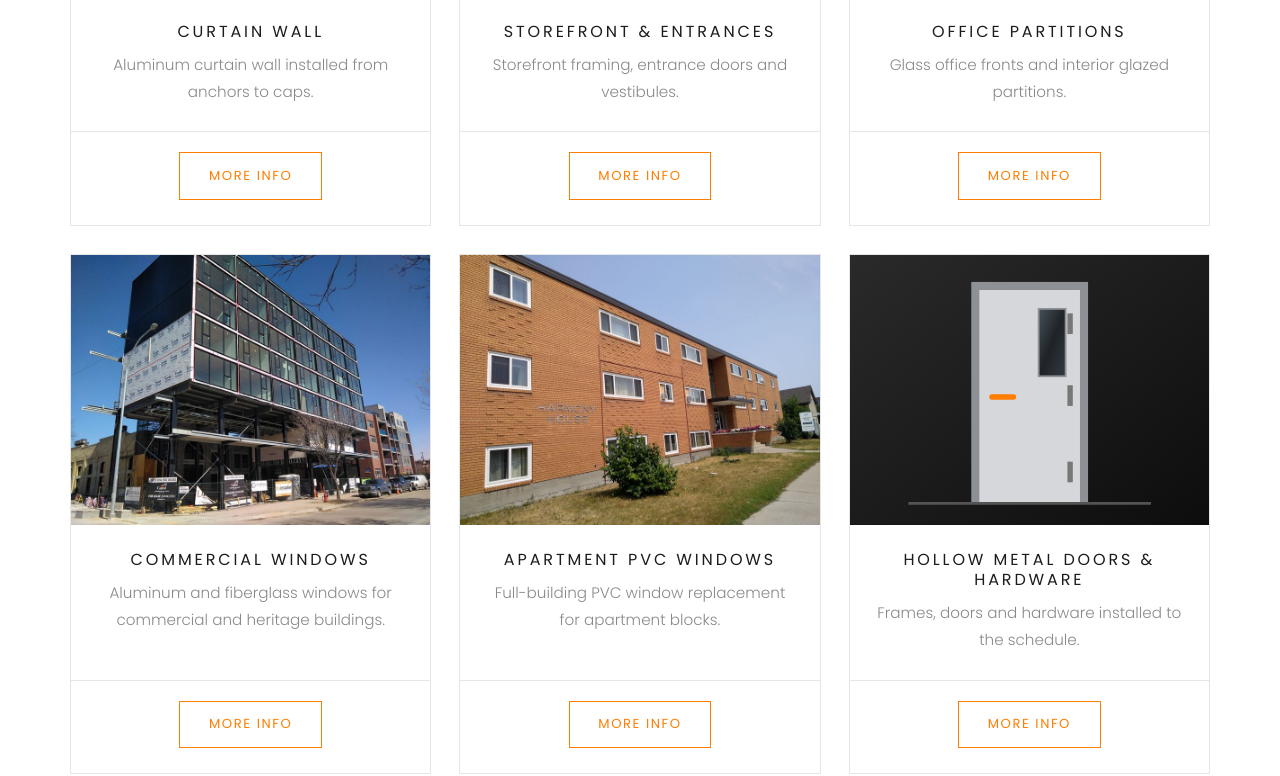
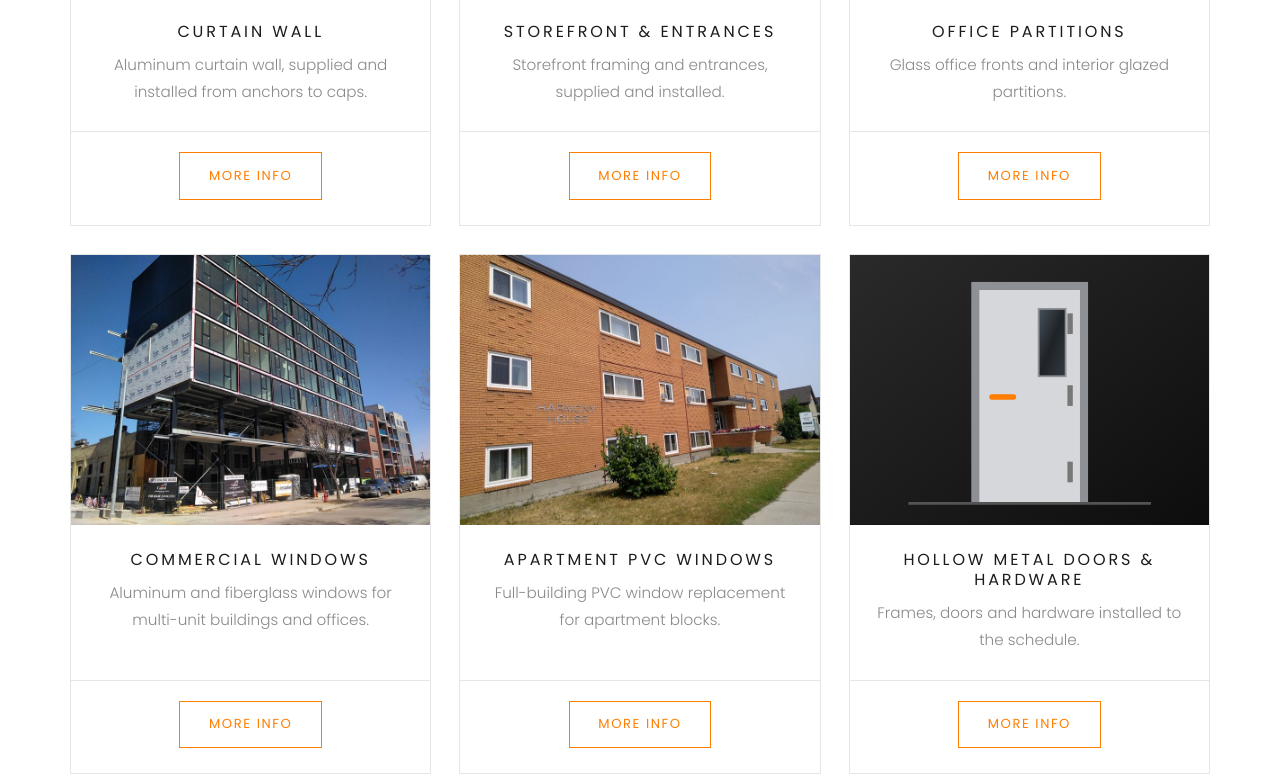
Before and after one commit to theinstallerca/theinstaller, an Astro site: page / in a window 1280 px wide. Shown: the part 1310-2086 px from the top of the page. Built offline with nearby package versions, Linux system fonts and the light colour scheme; Astro itself is replaced by a stand-in of ours.

Commit message:
Service text: supply and install; PVC from local suppliers; storefront as apartment entrance upgrade
Co-Authored-By: Claude Fable 5.2 <noreply@anthropic.com>
Claude-Session: https://claude.ai/code/session_012ZnjHDJ2SjhB9osiDDiu4t

```diff
--- a/src/layouts/Base.astro
+++ b/src/layouts/Base.astro
@@ -106,7 +106,7 @@ const schema = {
         <div>
           <h4>Residential</h4>
           <ul>
-            <li>PVC windows for homeowners are made by our partner company.</li>
+            <li>PVC windows for homeowners are handled by our partner company.</li>
             <li><a href="https://thewindows.ca" rel="noopener">thewindows.ca →</a></li>
           </ul>
         </div>
--- a/src/site.ts
+++ b/src/site.ts
@@ -43,16 +43,16 @@ export const services: Service[] = [
     photoCats: ['curtainwall'],
     h1: 'Curtain wall installation in Winnipeg',
     title: 'Curtain Wall Installation in Winnipeg',
-    description: 'Aluminum curtain wall installation in Winnipeg and Manitoba. Layout, anchors, framing, glazing and seals done by one crew. Send drawings for a quote.',
-    short: 'Aluminum curtain wall installed from anchors to caps.',
-    text: 'We install aluminum curtain wall systems on new buildings and additions. Layout, anchors, framing, glass and seals are done by the same crew, so the wall is plumb, tight and ready for inspection.',
+    description: 'Aluminum curtain wall supplied and installed in Winnipeg and Manitoba. Layout, anchors, framing, glazing and seals done by one crew. Send drawings for a quote.',
+    short: 'Aluminum curtain wall, supplied and installed from anchors to caps.',
+    text: 'We supply and install aluminum curtain wall systems on new buildings and additions. Layout, anchors, framing, glass and seals are done by the same crew, so the wall is plumb, tight and ready for inspection.',
     more: [
       'We work from the approved shop drawings and the manufacturer’s installation instructions. Anchors, alignment and joint sizes are checked before the glass goes in, because that is where leaks and call-backs start.',
       'Typical jobs are new commercial and mixed-use buildings, additions, stair and elevator towers, and glazed fronts that tie into storefront framing.',
     ],
-    list: ['Layout and anchor installation', 'Mullions, pressure plates and caps', 'Glass, spandrel and panel infill', 'Perimeter seals and air/vapour barrier tie-in'],
+    list: ['Supply and installation of the complete system', 'Layout and anchor installation', 'Mullions, pressure plates and caps', 'Glass, spandrel and panel infill', 'Perimeter seals and air/vapour barrier tie-in'],
     faqs: [
-      ['Do you install curtain wall supplied by others?', 'Yes. We install systems supplied by the glazing contractor, the fabricator or the general contractor as a labour-only package.'],
+      ['Do you supply the curtain wall or only install it?', 'We supply and install. You get one price and one company responsible for the material, the installation and the finished wall.'],
       ['What do you need to price a curtain wall job?', 'The elevations, the curtain wall shop drawings if they are ready, and the schedule. Early in a project the architectural drawings are enough for a budget price.'],
       outside,
     ],
@@ -65,16 +65,16 @@ export const services: Service[] = [
     photoCats: ['storefront'],
     h1: 'Storefront and entrance installation in Winnipeg',
     title: 'Storefront & Entrance Installation in Winnipeg',
-    description: 'Aluminum storefront framing, entrance doors and vestibules installed in Winnipeg for retail, offices and apartment buildings. Request a quote.',
-    short: 'Storefront framing, entrance doors and vestibules.',
-    text: 'Storefront framing and aluminum entrances for retail, offices and apartment buildings. We set the frames, hang and adjust the doors, and leave the entrance working the way it should.',
+    description: 'Aluminum storefront and entrances supplied and installed in Winnipeg. A clean way to upgrade an apartment building entrance. Request a quote.',
+    short: 'Storefront framing and entrances, supplied and installed.',
+    text: 'We supply and install storefront framing and aluminum entrances for apartment buildings, retail and offices. We set the frames, hang and adjust the doors, and leave the entrance working the way it should.',
     more: [
       'An entrance is the most used part of a building, so the details matter: a level sill, square frames, doors that close on their own and latch every time, and seals that keep the wind out in January.',
-      'We do new storefronts, replacement of old entrances in apartment blocks and commercial buildings, and vestibules added to existing openings.',
+      'A new aluminum entrance is the simplest way to upgrade an apartment building: it changes how the building looks from the street, stops drafts in the lobby and gives tenants a door that works. We also do new storefronts for retail and offices, and vestibules added to existing openings.',
     ],
-    list: ['Aluminum storefront framing', 'Entrance doors, closers and hardware', 'Vestibules and apartment building entrances', 'Glass replacement and re-glazing'],
+    list: ['Supply and installation', 'Apartment building entrance upgrades', 'Aluminum storefront framing', 'Entrance doors, closers and hardware', 'Vestibules', 'Glass replacement and re-glazing'],
     faqs: [
-      ['Can you replace an old entrance in an existing building?', 'Yes. We remove the old frame and doors, set the new entrance in the existing opening, and seal and finish the perimeter.'],
+      ['Can you replace the old entrance of an apartment building?', 'Yes. We supply the new entrance, remove the old frame and doors, set the new one in the existing opening, and seal and finish the perimeter.'],
       ['What do you need to quote a storefront or entrance?', 'Drawings if there are any. For a replacement, photos and rough sizes are enough to start, and we measure on site before ordering.'],
       outside,
     ],
@@ -109,16 +109,16 @@ export const services: Service[] = [
     photoCats: ['windows', 'fiberglass'],
     h1: 'Commercial window installation in Winnipeg',
     title: 'Commercial Window Installation in Winnipeg',
-    description: 'Aluminum and fiberglass window installation in Winnipeg for commercial, multi-family and heritage buildings. New construction and retrofit.',
-    short: 'Aluminum and fiberglass windows for commercial and heritage buildings.',
-    text: 'Aluminum and fiberglass window installation for commercial, multi-family and heritage buildings, new construction and retrofit.',
+    description: 'Aluminum and fiberglass windows supplied and installed in Winnipeg for multi-unit buildings and offices. New construction and retrofit.',
+    short: 'Aluminum and fiberglass windows for multi-unit buildings and offices.',
+    text: 'We supply and install aluminum and fiberglass windows for multi-unit buildings and offices, on new construction and retrofit projects.',
     more: [
       'On new construction we set windows into prepared openings and tie them into the air and water barrier. On retrofit jobs we remove the old units, prepare the opening, and install, insulate and seal the new ones.',
-      'Heritage buildings need extra care: openings are rarely square or equal, and the new windows have to suit the look of the building. We have replaced windows in brick and stone buildings of that kind.',
+      'Supply and installation come as one package, so the windows are ordered to the sizes we measured and one company answers for the result.',
     ],
-    list: ['Aluminum and fiberglass windows', 'New construction and retrofit', 'Heritage building window replacement', 'Flashing, insulation and sealing'],
+    list: ['Supply and installation', 'Aluminum and fiberglass windows', 'Multi-unit buildings and offices', 'New construction and retrofit', 'Flashing, insulation and sealing'],
     faqs: [
-      ['Do you supply the windows or only install them?', 'Either. We install windows supplied by the manufacturer or the general contractor, and we can quote supply and install together.'],
+      ['Do you supply the windows or only install them?', 'We supply and install. The quote covers the windows, the installation and the sealing.'],
       ['What do you need to quote a window job?', 'The window schedule and elevations for new construction. For a retrofit, the number of openings, rough sizes and photos are enough to start.'],
       outside,
     ],
@@ -131,17 +131,17 @@ export const services: Service[] = [
     photoCats: ['pvc'],
     h1: 'Apartment window replacement in Winnipeg',
     title: 'Apartment PVC Window Replacement in Winnipeg',
-    description: 'PVC window replacement for apartment blocks and townhouses in Winnipeg. Whole-building jobs with windows made in our own Winnipeg shop.',
+    description: 'PVC window replacement for apartment blocks and townhouses in Winnipeg. Supply and installation for the whole building, with windows from quality local suppliers.',
     short: 'Full-building PVC window replacement for apartment blocks.',
-    text: 'PVC window replacement for apartment blocks and townhouses, done as one job for the whole building. The windows come from our own shop in Winnipeg, so sizes and delivery are under our control.',
+    text: 'We supply and install PVC windows for apartment blocks and townhouses, done as one job for the whole building. The windows come from high-quality local suppliers, built to the sizes we measure.',
     more: [
-      'Every opening is measured, the windows are built to those sizes, and the same crew installs them. One company is responsible for the whole job, from the measurement to the last bead of sealant.',
+      'Every opening is measured, the windows are ordered to those sizes, and our crew installs them. One company is responsible for the whole job, from the measurement to the last bead of sealant.',
       'For property managers and building owners that means one quote, one schedule and one contact.',
     ],
-    list: ['Whole-building window replacement', 'Apartment blocks and townhouses', 'Flashing, insulation and sealing', 'PVC windows fabricated in our own shop'],
+    list: ['Supply and installation', 'Whole-building window replacement', 'Apartment blocks and townhouses', 'Windows from high-quality local suppliers', 'Flashing, insulation and sealing'],
     faqs: [
-      ['Where do the windows come from?', 'From our own PVC window shop in Winnipeg, which also serves homeowners as The Windows (thewindows.ca).'],
-      ['Do you replace windows in single houses?', 'Homeowner jobs are handled by our residential company, The Windows, at thewindows.ca.'],
+      ['Where do the windows come from?', 'From high-quality local suppliers. They are made to order for each opening.'],
+      ['Do you replace windows in single houses?', 'Homeowner jobs are handled by our partner company, The Windows, at thewindows.ca.'],
       outside,
     ],
   },
@@ -213,7 +213,7 @@ export const about = {
     'Straight answers about schedule and problems',
   ],
   resH: 'Residential windows',
-  resP: 'PVC windows for homeowners are made and installed by our partner company, The Windows — same crew, same standards.',
+  resP: 'PVC windows for homeowners are handled by our partner company, The Windows.',
 };
 
 export const contact = {
```
Also changed, not shown: 11 other files.
